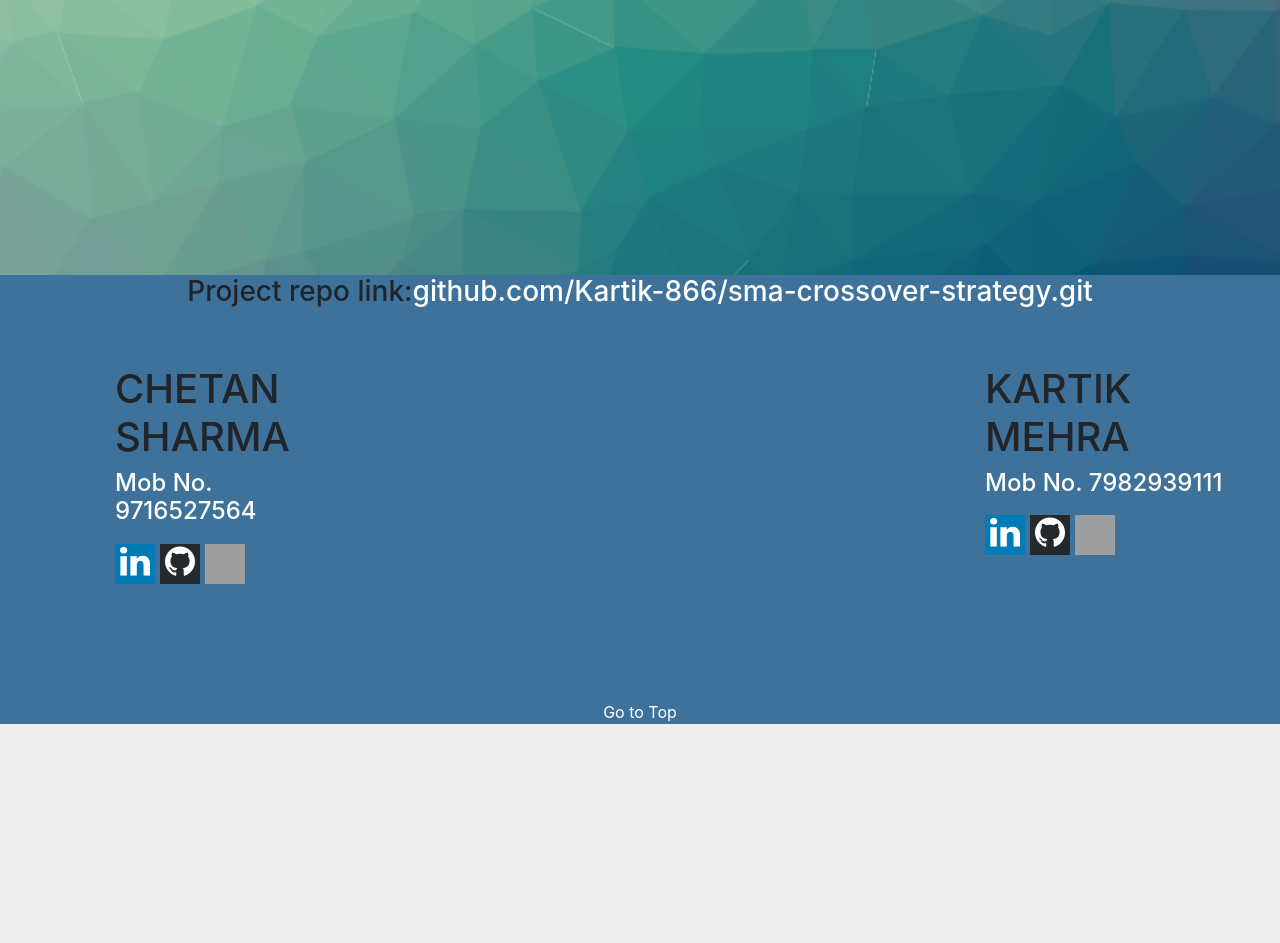
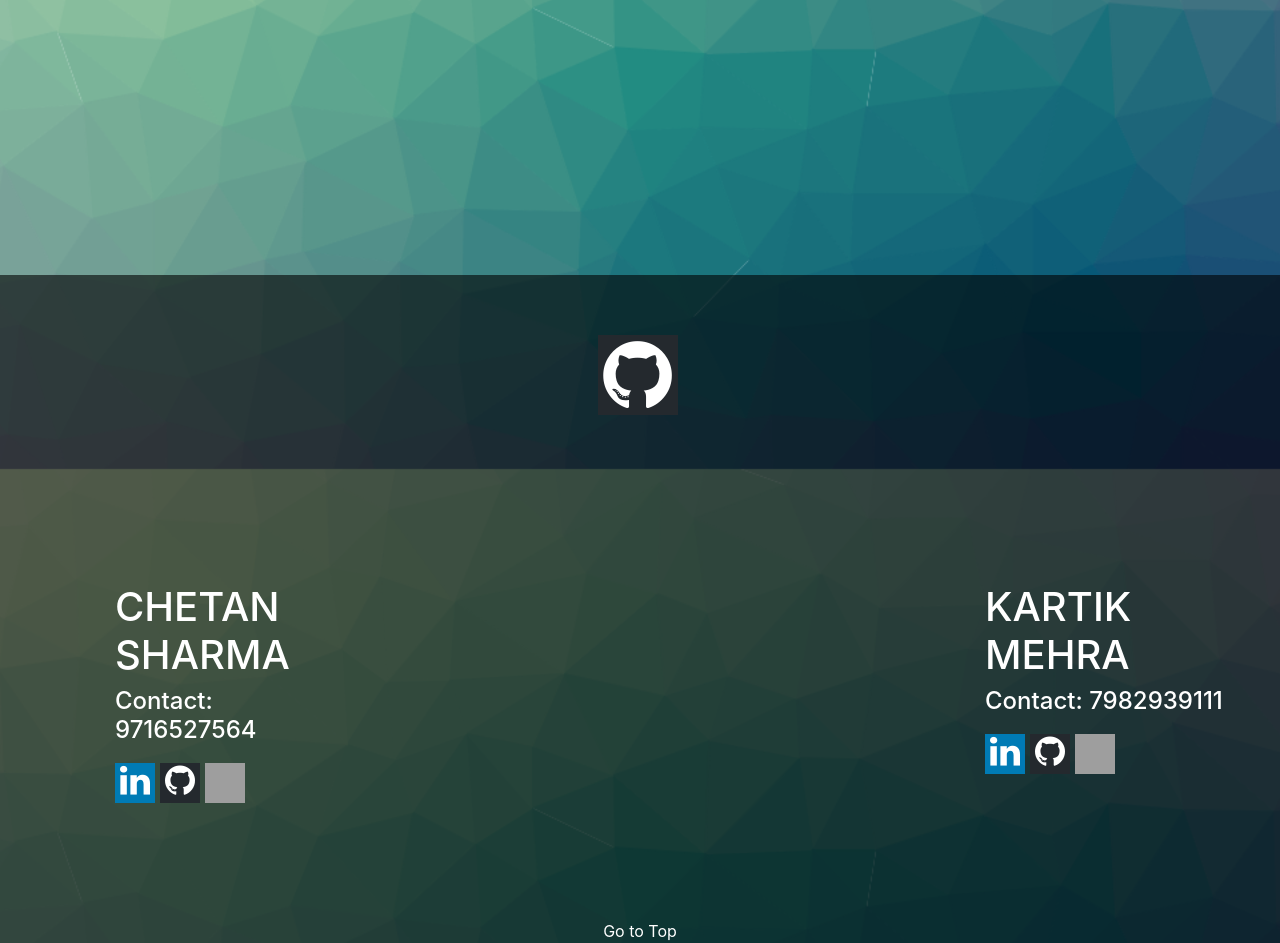
Before and after one commit to mehrakartik/sma-crossover-strategy, a Django app: page /smacs/ in a window 1280 px wide. Shown: the part 1131-2074 px from the top of the page. Before the commit the page ends 1855 px from the top, so only its background shows below. Run offline with Django 3.2, Linux system fonts and the light colour scheme; some libraries are stand-ins or nearby versions; grey boxes are pictures that could not be loaded.

Commit message:
about us updated and code beautified

```diff
--- a/templates/SMACS.html
+++ b/templates/SMACS.html
@@ -1,248 +1,146 @@
+<!doctype html>{%load staticfiles%}
+<html lang="en">
 
-<!doctype html>
-{%load staticfiles%}
-<html lang="en">
 <head>
   <!-- Required meta tags -->
   <meta charset="utf-8">
   <meta name="viewport" content="width=device-width, initial-scale=1, shrink-to-fit=no">
   <!-- social media buttons css -->
   <link rel="stylesheet" href="https://cdnjs.cloudflare.com/ajax/libs/font-awesome/4.7.0/css/font-awesome.min.css">
-
   <!-- file css -->
   <link rel="stylesheet" type="text/css" href='{% static "stylesheet.css" %}'>
-
-
   <!-- Bootstrap CSS -->
   <link rel="stylesheet" href="https://stackpath.bootstrapcdn.com/bootstrap/4.3.1/css/bootstrap.min.css" integrity="sha384-ggOyR0iXCbMQv3Xipma34MD+dH/1fQ784/j6cY/iJTQUOhcWr7x9JvoRxT2MZw1T" crossorigin="anonymous">
-
   <title>SMA (Crossover Strategy)</title>
 </head>
-<body style="background: url('{%static 'bgR.png'%}') no-repeat center center fixed; -webkit-background-size: cover;-moz-background-size: cover;-o-background-size: cover;background-size: cover;"
->
 
-
-<nav class="navbar navbar-expand-lg navbar-dark bg-dark">
-  <a class="navbar-brand" href="/home"  data-toggle="tooltip" data-placement="top" title="Just tap! and we will go directly to home page">Stocks</a>
-  <button class="navbar-toggler" type="button" data-toggle="collapse" data-target="#navbarNav" aria-controls="navbarNav" aria-expanded="false" aria-label="Toggle navigation">
-    <span class="navbar-toggler-icon"></span>
+<body style="background: url('{%static 'bgR.png'%}') no-repeat center center fixed; -webkit-background-size: cover;-moz-background-size: cover;-o-background-size: cover;background-size: cover;">
+  <nav class="navbar navbar-expand-lg navbar-dark bg-dark"> <a class="navbar-brand" href="/home" data-toggle="tooltip" data-placement="top" title="Just tap! and we will go directly to home page">Stocks</a>
+    <button class="navbar-toggler" type="button" data-toggle="collapse" data-target="#navbarNav" aria-controls="navbarNav" aria-expanded="false" aria-label="Toggle navigation"> <span class="navbar-toggler-icon"></span>
     </button>
     <div class="collapse navbar-collapse" id="navbarNav">
       <ul class="navbar-nav">
-      <li class="nav-item active">
-        <a class="nav-link" href="/home" data-toggle="tooltip" data-placement="top" title="You will go directly to the home">Home <span class="sr-only">(current)</span></a>
+        <li class="nav-item active"> <a class="nav-link" href="/home" data-toggle="tooltip" data-placement="top" title="You will go directly to the home">Home <span class="sr-only">(current)</span></a>
         </li>
-      <li class="nav-item">
-        <a class="nav-link" href="#aboutus"  data-toggle="tooltip" data-placement="top" title="All information about the creaters is here!">About us</a>
+        <li class="nav-item"> <a class="nav-link" href="#aboutus" data-toggle="tooltip" data-placement="top" title="All information about the creaters is here!">About us</a>
         </li>
-
-
-
-
-
       </ul>
-
-
-
-
     </div>
-
-  <div>
-
-
-
-</div>
-
+    <div></div>
     <a class="navbar-brand" href="/home" data-toggle="tooltip" data-placement="top" title="You can reach directly the home page with tapping it!">
       <img src='{% static "stock.png" %}' alt="Logo" style="height:60px;">
     </a>
   </nav>
-
-
-<br><br>
-
-
-
-
-
-
-
+  <br>
+  <br>
   <div class="container-fluid">
-
-
     <div style="margin-top: 30px;" class="container">
-    <ul class="nav nav-tabs" >
+      <ul class="nav nav-tabs">
         <li class="nav-item">
           <form class="form-inline" action="/compare" method="get">
-
-
-
             <!-- <label for="inputPassword2" class="sr-only">Password</label> -->
-        <input type="text" name="text" class="form-control"  placeholder="Compare..."  data-toggle="tooltip" data-placement="top" title="You can compare stocks by entering its name!"style="height: 40px;color:black;border-color:#2a2d31;background-color: white; text-shadow:11; ">
-
-
+            <input type="text" name="text" class="form-control" placeholder="Compare..." data-toggle="tooltip" data-placement="top" title="You can compare stocks by entering its name!" style="height: 40px;color:black;border-color:#2a2d31;background-color: white; text-shadow:11; ">
           </form>
         </li>
-
         <li class="nav-item ">
-
-      <div class="btn-group drodown">
-
-        <a class="nav-link btn btn-danger" data-toggle="tooltip" data-placement="top" title="It will show you the simple moving average of 40 days and 100 days" href="/smacs" style="margin-left: 10px;border: none;margin-bottom: 2px;">SMA (Crossover Strategy)</a>
-
-        <button type="button" class="btn btn-danger dropdown-toggle dropdown-toggle-split" data-toggle="dropdown" aria-haspopup="true" aria-expanded="false" data-toggle="tooltip" data-placement="top" title="You can choose  manually short and long window here!" style="border:none;margin-bottom: 2px;">
-          <span class="sr-only" >Toggle Dropdown</span>
+          <div class="btn-group drodown"> <a class="nav-link btn btn-danger" data-toggle="tooltip" data-placement="top" title="It will show you the simple moving average of 40 days and 100 days" href="/smacs" style="margin-left: 10px;border: none;margin-bottom: 2px;">SMA (Crossover Strategy)</a>
+            <button type="button" class="btn btn-danger dropdown-toggle dropdown-toggle-split" data-toggle="dropdown" aria-haspopup="true" aria-expanded="false" data-toggle="tooltip" data-placement="top" title="You can choose  manually short and long window here!" style="border:none;margin-bottom: 2px;"> <span class="sr-only">Toggle Dropdown</span>
             </button>
             <div class="dropdown-menu" style="background:transparent;border:none;">
               <!-- Dropdown menu links -->
-
-          <div class="row" >
+              <div class="row">
                 <form action="/smacs" method="get">
                   <div class="col">
-              <input type="text" name="short_window" class="form-control"  placeholder="Short window" style="height: 30px; width:180px;text-shadow:11;">
+                    <input type="text" name="short_window" class="form-control" placeholder="Short window" style="height: 30px; width:180px;text-shadow:11;">
                   </div>
-
                   <div class="col">
-              <input type="text" name="long_window" class="form-control"  placeholder="Long window" style="height: 30px; width:180px;text-shadow:11;">
+                    <input type="text" name="long_window" class="form-control" placeholder="Long window" style="height: 30px; width:180px;text-shadow:11;">
                   </div>
-
                   <div class="col">
-              <button type="submit"  class=" btn btn-dark btn-sm" >submit</button>
+                    <button type="submit" class=" btn btn-dark btn-sm">Submit</button>
                   </div>
                 </form>
-
-
               </div>
             </div>
           </div>
           </form>
         </li>
-
-
         <li class="nav-item ">
-
-      <div class="btn-group drodown">
-
-        <a class="nav-link btn btn-primary" data-toggle="tooltip" data-placement="top" title="It will show you the simple moving average of 40 days and 100 days" href="/backtest" style="margin-left: 10px;border: none;margin-bottom: 2px;">Backtest</a>
-
-        <button type="button" class="btn btn-primary dropdown-toggle dropdown-toggle-split" data-toggle="dropdown" aria-haspopup="true" aria-expanded="false" data-toggle="tooltip" data-placement="top" title="You can choose  manually short and long window here!" style="border:none;margin-bottom: 2px;">
-          <span class="sr-only" >Toggle Dropdown</span>
+          <div class="btn-group drodown"> <a class="nav-link btn btn-primary" data-toggle="tooltip" data-placement="top" title="It will show you the simple moving average of 40 days and 100 days" href="/backtest" style="margin-left: 10px;border: none;margin-bottom: 2px;">Backtest</a>
+            <button type="button" class="btn btn-primary dropdown-toggle dropdown-toggle-split" data-toggle="dropdown" aria-haspopup="true" aria-expanded="false" data-toggle="tooltip" data-placement="top" title="You can choose  manually short and long window here!" style="border:none;margin-bottom: 2px;"> <span class="sr-only">Toggle Dropdown</span>
             </button>
             <div class="dropdown-menu" style="background:transparent;border:none;">
               <!-- Dropdown menu links -->
-
-          <div class="row" >
+              <div class="row">
                 <form action="/backtest" method="get">
                   <div class="col">
-              <input type="text" name="initial_capital" class="form-control"  placeholder="Initial capital" style="height: 30px; width:180px;text-shadow:11;">
+                    <input type="text" name="initial_capital" class="form-control" placeholder="Initial capital" style="height: 30px; width:180px;text-shadow:11;">
                   </div>
-
                   <div class="col">
-              <input type="text" name="shares" class="form-control"  placeholder="shares" style="height: 30px; width:180px;text-shadow:11;">
+                    <input type="text" name="shares" class="form-control" placeholder="shares" style="height: 30px; width:180px;text-shadow:11;">
                   </div>
-
                   <div class="col">
-              <button type="submit"  class=" btn btn-dark btn-sm" >submit</button>
+                    <button type="submit" class=" btn btn-dark btn-sm">Submit</button>
                   </div>
                 </form>
-
-
               </div>
             </div>
           </div>
           </form>
         </li>
-
-
-
       </ul>
-
     </div>
   </div>
+  <!-- iframe -->
+  <div class="container-fluid" style="padding-bottom: 700px;">
+    <iframe src='{%static "sma.html"%}' frameborder="0" scrolling="no" width="100%" height="700" align="right" style="margin-left: 50px; display: block;"></iframe>
+  </div>
+  <!-- <br><br><br> -->
+  <!-- About us section -->
+  <div style="background: rgba(0,0,0,0.6)">
+    <center style="margin-top: 500px;padding-top: 50px">
 
+      <a href="https://github.com/Kartik-866/sma-crossover-strategy.git" class="fa fa-github" data-toggle="tooltip" data-placement="top" title="Project link" style="margin-top: 10px;background: #24292E;color: white;width: 80px;height:80px;font-size: 80px;text-align: center;vertical-align: center; text-decoration: none; margin-right: 5px;"></a>
+    </center>
+    <br><br><br><br><br><br><br>
 
-
-
-<div class="container-fluid" style="padding-bottom: 700px;" >
-
-  <iframe src='{%static "sma.html"%}' frameborder="0" scrolling="no" width="100%" height="700" align="right" style="margin-left: 50px; display: block;">
-  </iframe>
-
-</div>
-
-<!-- <br><br><br> -->
-
-<div style="background:#3F729B;">
-
-   <center style="margin-top: 500px;">
-  <h3 style="margin-left: 330pxy">Project repo link:<a href="https://github.com/Kartik-866/sma-crossover-strategy.git" style="color: white;">github.com/Kartik-866/sma-crossover-strategy.git</a></h3>
-</center>
-
-
-
-
-<!-- <br><br><br><br><br><br><br><br><br><br><br><br><br><br> -->
-<br><br>
-<div class="container-fluid" style="margin-bottom: 100px;">
-  <div class="row" id ="aboutus" style=";bottom: 0px;">
+    <div class="container-fluid" style="margin-bottom: 100px;color: white;">
+      <div class="row" id="aboutus" style=";bottom: 0px;">
         <div class="col" style="float: left;margin-left: 100px;">
-      <h1 >CHETAN SHARMA</h1>
-      <h4 style="color:white;">Mob No. 9716527564</h4>
-      <input type="text"  id="myInput" name="chetan.shm98@gamil.com" value ="chetan.shm98@gamil.com" style="display: none;">
-
-
+          <h1>CHETAN SHARMA</h1>
+          <h4 style="color:white;">Contact: 9716527564</h4>
+          <input type="text" id="myInput" name="chetan.shm98@gamil.com" value="chetan.shm98@gamil.com" style="display: none;">
           <div style="display: flex;align-items: center;">
             <a href="https://www.linkedin.com/in/chetan-sharma-1aa38615b" class="fa fa-linkedin" data-toggle="tooltip" data-placement="top" title="Just Tap and you will go the Chetan's linkedin profile" style="background: #007bb5;color: white;width: 40px;height:40px;font-size: 35px;text-align: center;vertical-align: center; text-decoration: none;margin-top: 10px;margin-right: 5px;"></a>
             <a href="https://www.github.com/Chetan8076" class="fa fa-github" data-toggle="tooltip" data-placement="top" title="Just Tap and you will go the Chetan's github profile" style="margin-top: 10px;background: #24292E;color: white;width: 40px;height:40px;font-size: 35px;text-align: center;vertical-align: center; text-decoration: none; margin-right: 5px;"></a>
             <input type="image" src="{% static 'gmail.png' %}" onclick="myFunction()" style="background:none;width: 40px;height: 40px;margin-top: 10px;border:none; " data-toggle="tooltip" data-placement="top" title="chetan.shm98@gmail.com, You can copy it by clicking">
-
-
           </div>
           <p id="myText" class="text-light"></p>
+        </div>
+        <div class="col" style="margin-left: 600px;margin-right: 40px;float: right;">
+          <h1>KARTIK MEHRA</h1>
+          <h4 style="color:white;">Contact: 7982939111</h4>
+          <input type="text" id="myInput1" name="mehrakartik20@gmail.com" value="mehrakartik20@gmail.com" style="display: none;">
 
-
-    </div>
-
-    <div class="col" style="margin-left: 600px;margin-right: 40px;float: right;">
-      <h1 >KARTIK MEHRA</h1>
-      <h4 style="color:white;">Mob No. 7982939111</h4>
-      <input type="text"  id="myInput1" name="mehrakartik20@gmail.com" value ="mehrakartik20@gmail.com" style="display: none;">
-      <!-- <a  style="color : white;font: 30px;"> mehrakartik20@gmail.com</a> -->
-      <!-- <input type="image" src="{% static 'gmail.png' %}" onclick="myFunction1()" style="width: 40px;height: 35px"> -->
-      <!-- <button class="fa fa-copy" onclick="myFunction1()" style="background: transparent;border:0;padding: 0;color: white;"></button> -->
           <div style="display: flex;align-items: center;">
             <a href="https://www.linkedin.com/in/kartikmehra" class="fa fa-linkedin" data-toggle="tooltip" data-placement="top" title="Just Tap and you will go the Kartik's linkedin profile" style="margin-top: 10px;background: #007bb5;color: white;width: 40px;height:40px;font-size: 35px;text-align: center;vertical-align: center; text-decoration: none;margin-right: 5px;"></a>
             <a href="https://www.github.com/Kartik-866" class="fa fa-github" data-toggle="tooltip" data-placement="top" title="Just Tap and you will go the Kartik's github profile" style="margin-top: 10px;background: #24292E;color: white;width: 40px;height:40px;font-size: 35px;text-align: center;vertical-align: center; text-decoration: none; margin-right: 5px;"></a>
             <input type="image" src="{% static 'gmail.png' %}" onclick="myFunction1()" style="background:none;width: 40px;height: 40px;margin-top: 10px;border:none; " data-toggle="tooltip" data-placement="top" title="mehrakartik20@gmail.com, You can copy it by clicking">
-
           </div>
-
           <p id="myText1" class="text-light" style="display: block;"></p>
-
-
-    </div>
-
         </div>
       </div>
-
+    </div>
     <div style="text-align:center;">
 <a href="#Top" style="color: white;">Go to Top</a>
     </div>
-
   </div>
-
-
-
-
   <!-- Optional JavaScript -->
   <!-- jQuery first, then Popper.js, then Bootstrap JS -->
   <script src="https://code.jquery.com/jquery-3.3.1.slim.min.js" integrity="sha384-q8i/X+965DzO0rT7abK41JStQIAqVgRVzpbzo5smXKp4YfRvH+8abtTE1Pi6jizo" crossorigin="anonymous"></script>
   <script src="https://cdnjs.cloudflare.com/ajax/libs/popper.js/1.14.7/umd/popper.min.js" integrity="sha384-UO2eT0CpHqdSJQ6hJty5KVphtPhzWj9WO1clHTMGa3JDZwrnQq4sF86dIHNDz0W1" crossorigin="anonymous"></script>
   <script src="https://stackpath.bootstrapcdn.com/bootstrap/4.3.1/js/bootstrap.min.js" integrity="sha384-JjSmVgyd0p3pXB1rRibZUAYoIIy6OrQ6VrjIEaFf/nJGzIxFDsf4x0xIM+B07jRM" crossorigin="anonymous"></script>
-
-
   <script type="text/javascript">
-
     function myFunction() {
       /* Get the text field */
       var copyText = document.getElementById("myInput");
@@ -273,11 +171,6 @@ function myFunction1() {
       setTimeout(function(){document.getElementById("myText1").innerHTML = '' ;},1000);
     }
   </script>
-
-
-
-
-
 </body>
 
 </html>
```
Lines whose indentation alone changed are shown as unchanged.
